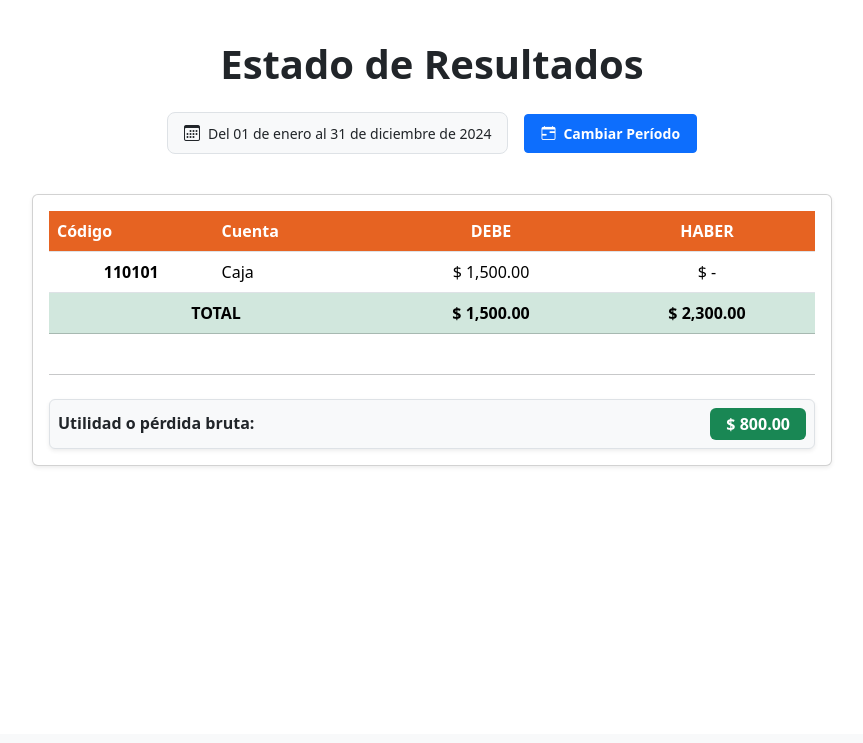
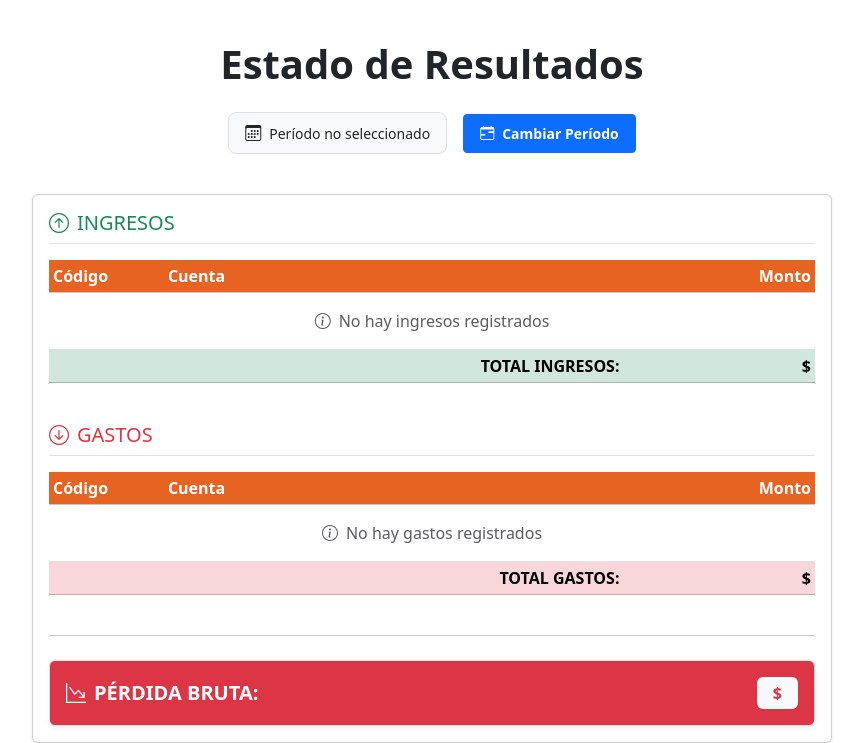
Before and after one commit to AndresMarinero/fiatech, a Django app: page /ChivoBits_app/estadoResultados/ in a window 1280 px wide. Shown: the part 66-809 px from the top of the page, without its empty margins (208-1071 px from the left). Before the commit the page ends 532 px from the top, so only its background shows below. Run offline with Django 5.2, Linux system fonts and the light colour scheme; some libraries are stand-ins or nearby versions.

Commit message:
Estado de resultado
primera version del estado de resultados

```diff
--- a/django_proyecto/ChivoBits_app/templates/EstadosFinancieros/estadoResultados.html
+++ b/django_proyecto/ChivoBits_app/templates/EstadosFinancieros/estadoResultados.html
@@ -20,7 +20,13 @@
                 <!-- Contenedor de fecha -->
                 <div class="bg-light text-dark px-3 py-2 rounded-3 border d-flex align-items-center">
                     <i class="bi bi-calendar3 me-2"></i>
-                    <span class="fw-medium small">Del 01 de enero al 31 de diciembre de 2024</span>
+                    <span class="fw-medium small">
+                        {% if fecha_inicio and fecha_fin %}
+                            Del {{ fecha_inicio|date:"d/m/Y" }} al {{ fecha_fin|date:"d/m/Y" }}
+                        {% else %}
+                            Período no seleccionado
+                        {% endif %}
+                    </span>
                 </div>
 
                 <!-- Botón -->
@@ -32,43 +38,115 @@
         </div>
     </div>
 
+    <!-- Mensajes de alerta -->
+    {% if messages %}
+        {% for message in messages %}
+            <div class="alert alert-{{ message.tags }} alert-dismissible fade show" role="alert">
+                {{ message }}
+                <button type="button" class="btn-close" data-bs-dismiss="alert" aria-label="Close"></button>
+            </div>
+        {% endfor %}
+    {% endif %}
+
     <!-- Tabla de estados de resultados centrada -->
     <div class="card shadow-sm mx-auto" style="max-width: 800px;">
         <div class="card-body">
+
+            <!-- SECCIÓN DE INGRESOS -->
+            <div class="mb-4">
+                <h5 class="text-success mb-3 border-bottom pb-2">
+                    <i class="bi bi-arrow-up-circle me-2"></i>INGRESOS
+                </h5>
                 <div class="table-responsive">
-                <table class="table table-hover align-middle text-center">
-                    <thead class="thead  text-start">
+                    <table class="table table-sm align-middle">
+                        <thead class="table-light">
                             <tr>
-                            <th scope="col">Código</th>
+                                <th scope="col" width="15%">Código</th>
                                 <th scope="col">Cuenta</th>
-                            <th scope="col" class="text-center">DEBE</th>
-                            <th scope="col" class="text-center">HABER</th>
+                                <th scope="col" width="25%" class="text-end">Monto</th>
                             </tr>
                         </thead>
-                    <tbody class="fs-6">
+                        <tbody>
+                            {% for ingreso in ingresos %}
                             <tr>
-                            <td><strong>110101</strong></td>
-                            <td class="text-start">Caja</td>
-                            <td>$ 1,500.00</td>
-                            <td>$ -</td>
+                                <td><strong>{{ ingreso.codigo }}</strong></td>
+                                <td class="text-start">{{ ingreso.nombre }}</td>
+                                <td class="text-end fw-bold fs-6 text-success">$ {{ ingreso.monto|floatformat:2 }}</td>
                             </tr>
+                            {% empty %}
+                            <tr>
+                                <td colspan="3" class="text-center text-muted py-3">
+                                    <i class="bi bi-info-circle me-2"></i>No hay ingresos registrados
+                                </td>
+                            </tr>
+                            {% endfor %}
                         </tbody>
                         <tfoot class="table-success">
                             <tr>
-                            <td colspan="2"><strong>TOTAL</strong></td>
-                            <td><strong>$ 1,500.00</strong></td>
-                            <td><strong>$ 2,300.00</strong></td>
+                                <td colspan="2" class="text-end"><strong>TOTAL INGRESOS:</strong></td>
+                                <td class="text-end"><strong>$ {{ total_ingresos|floatformat:2 }}</strong></td>
                             </tr>
                         </tfoot>
                     </table>
                 </div>
+            </div>
+
+            <!-- SECCIÓN DE GASTOS -->
+            <div class="mb-4">
+                <h5 class="text-danger mb-3 border-bottom pb-2">
+                    <i class="bi bi-arrow-down-circle me-2"></i>GASTOS
+                </h5>
+                <div class="table-responsive">
+                    <table class="table table-sm align-middle">
+                        <thead class="table-light">
+                            <tr>
+                                <th scope="col" width="15%">Código</th>
+                                <th scope="col">Cuenta</th>
+                                <th scope="col" width="25%" class="text-end">Monto</th>
+                            </tr>
+                        </thead>
+                        <tbody>
+                            {% for gasto in gastos %}
+                            <tr>
+                                <td><strong>{{ gasto.codigo }}</strong></td>
+                                <td class="text-start">{{ gasto.nombre }}</td>
+                                <td class="text-end fw-bold fs-6 text-danger">$ {{ gasto.monto|floatformat:2 }}</td>
+                            </tr>
+                            {% empty %}
+                            <tr>
+                                <td colspan="3" class="text-center text-muted py-3">
+                                    <i class="bi bi-info-circle me-2"></i>No hay gastos registrados
+                                </td>
+                            </tr>
+                            {% endfor %}
+                        </tbody>
+                        <tfoot class="table-danger">
+                            <tr>
+                                <td colspan="2" class="text-end"><strong>TOTAL GASTOS:</strong></td>
+                                <td class="text-end"><strong>$ {{ total_gastos|floatformat:2 }}</strong></td>
+                            </tr>
+                        </tfoot>
+                    </table>
+                </div>
+            </div>
+
             <!-- Línea divisoria -->
             <hr class="my-4">
 
             <!-- Sección de utilidad o pérdida -->
-            <div class="d-flex justify-content-between align-items-center p-2 border rounded mt-4 bg-light shadow-sm">
-                <h6 class="mb-0 fw-bold text-dark">Utilidad o pérdida bruta:</h6>
-                <span class="badge bg-success fs-6 px-3 py-2 text-white">$ 800.00</span>
+            <div class="d-flex justify-content-between align-items-center p-3 border rounded mt-4
+                        {% if utilidad_bruta >= 0 %}bg-success text-white{% else %}bg-danger text-white{% endif %}
+                        shadow-sm">
+                <h5 class="mb-0 fw-bold">
+                    {% if utilidad_bruta >= 0 %}
+                        <i class="bi bi-graph-up-arrow me-2"></i>UTILIDAD BRUTA:
+                    {% else %}
+                        <i class="bi bi-graph-down-arrow me-2"></i>PÉRDIDA BRUTA:
+                    {% endif %}
+                </h5>
+                <span class="badge bg-light {% if utilidad_bruta >= 0 %}text-success{% else %}text-danger{% endif %} fs-6 px-3 py-2">
+                    $ {{ utilidad_bruta|floatformat:2 }}
+                </span>
             </div>
         </div>
     </div>
@@ -83,18 +161,19 @@
                 <h5 class="modal-title" id="seleccionarPeriodoModalLabel">Seleccionar Período Contable</h5>
                 <button type="button" class="btn-close" data-bs-dismiss="modal" aria-label="Close"></button>
             </div>
-            <form method="POST" action="#">
+            <form method="POST" action="{% url 'estado_resultados' %}">
                 {% csrf_token %}
                 <div class="modal-body">
                     <div class="mb-3">
                         <label for="selectPeriodo" class="form-label">Seleccione un período:</label>
-                        <select id="selectPeriodo" class="form-select" name="periodo" required>
+                        <select id="selectPeriodo" class="form-select" name="periodo_id" required>
                             <option value="">Seleccionar</option>
-                            <option value="2024">2024</option>
-                            <option value="2023">2023</option>
-                            <option value="2022">2022</option>
-                            <option value="2021">2021</option>
-                            <option value="2020">2020</option>
+                            {% for periodo in periodos %}
+                                <option value="{{ periodo.id }}" {% if periodo.id == periodo_actual.id %}selected{% endif %}>
+                                    {{ periodo.año }} ({{ periodo.fecha_inicio|date:"d/m/Y" }} - {{ periodo.fecha_fin|date:"d/m/Y" }})
+                                    {% if periodo.estado == 'CERRADO' %} - CERRADO{% endif %}
+                                </option>
+                            {% endfor %}
                         </select>
                         <div class="invalid-feedback">Por favor seleccione un período</div>
                     </div>
--- a/django_proyecto/ChivoBits_app/urls/estadosFinancieros.py
+++ b/django_proyecto/ChivoBits_app/urls/estadosFinancieros.py
@@ -11,4 +11,6 @@ urlpatterns = [
     path('ajustes/cerrar-periodo/', estadosFinancieros.cerrar_periodo, name='cerrar_periodo'),
     path('balanceComprobacion/', estadosFinancieros.balance_comprobacion, name='balance_comprobacion'),
 
+    path('estado-resultados/', estadosFinancieros.estado_resultados, name='estado_resultados'),
+
 ]
--- a/django_proyecto/ChivoBits_app/views/estadosFinancieros.py
+++ b/django_proyecto/ChivoBits_app/views/estadosFinancieros.py
@@ -422,3 +422,105 @@ def calcular_gastos_totales(periodo):
     ).aggregate(total=Sum('debe'))['total'] or Decimal('0')
 
     return gastos
+
+def estado_resultados(request):
+    # Obtener el período seleccionado
+    periodo_id = request.POST.get('periodo_id') or request.GET.get('periodo_id')
+
+    if periodo_id:
+        try:
+            periodo_actual = PeriodoContable.objects.get(id=periodo_id)
+        except PeriodoContable.DoesNotExist:
+            periodo_actual = PeriodoContable.objects.filter(estado='CERRADO').first()
+            messages.warning(request, "El período seleccionado no existe.")
+    else:
+        periodo_actual = PeriodoContable.objects.filter(estado='CERRADO').first()
+
+    # Inicializar datos
+    ingresos = []
+    gastos = []
+    total_ingresos = Decimal('0')
+    total_gastos = Decimal('0')
+    utilidad_bruta = Decimal('0')
+    fecha_inicio = ""
+    fecha_fin = ""
+
+    if periodo_actual:
+        # Obtener fechas del período
+        fecha_inicio = periodo_actual.fecha_inicio
+        fecha_fin = periodo_actual.fecha_fin
+
+        # Buscar cuentas de INGRESO (grupo 51)
+        cuentas_ingresos = Cuenta.objects.filter(
+            Q(codigo__startswith='51') | Q(tipo='INGRESO')
+        )
+
+        # Buscar cuentas de GASTO (grupos 42, 43 y 41 si existen)
+        cuentas_gastos = Cuenta.objects.filter(
+            Q(codigo__startswith='41') | Q(codigo__startswith='42') |
+            Q(codigo__startswith='43') | Q(tipo='GASTO')
+        )
+
+        # Calcular ingresos
+        for cuenta in cuentas_ingresos:
+            transacciones = Transaccion.objects.filter(
+                cuenta=cuenta,
+                periodo=periodo_actual
+            ).aggregate(
+                total_debe=Sum('debe'),
+                total_haber=Sum('haber')
+            )
+
+            saldo_haber = transacciones['total_haber'] or Decimal('0')
+            saldo_debe = transacciones['total_debe'] or Decimal('0')
+
+            # Para cuentas de ingreso, el saldo está en el HABER
+            if saldo_haber > 0:
+                ingresos.append({
+                    'codigo': cuenta.codigo,
+                    'nombre': cuenta.nombre,
+                    'monto': saldo_haber
+                })
+                total_ingresos += saldo_haber
+
+        # Calcular gastos
+        for cuenta in cuentas_gastos:
+            transacciones = Transaccion.objects.filter(
+                cuenta=cuenta,
+                periodo=periodo_actual
+            ).aggregate(
+                total_debe=Sum('debe'),
+                total_haber=Sum('haber')
+            )
+
+            saldo_debe = transacciones['total_debe'] or Decimal('0')
+            saldo_haber = transacciones['total_haber'] or Decimal('0')
+
+            # Para cuentas de gasto, el saldo está en el DEBE
+            if saldo_debe > 0:
+                gastos.append({
+                    'codigo': cuenta.codigo,
+                    'nombre': cuenta.nombre,
+                    'monto': saldo_debe
+                })
+                total_gastos += saldo_debe
+
+        # Calcular utilidad bruta
+        utilidad_bruta = total_ingresos - total_gastos
+
+    # Obtener todos los períodos disponibles
+    periodos = PeriodoContable.objects.all().order_by('-año')
+
+    context = {
+        'ingresos': ingresos,
+        'gastos': gastos,
+        'total_ingresos': total_ingresos,
+        'total_gastos': total_gastos,
+        'utilidad_bruta': utilidad_bruta,
+        'periodo_actual': periodo_actual,
+        'periodos': periodos,
+        'fecha_inicio': fecha_inicio,
+        'fecha_fin': fecha_fin,
+    }
+
+    return render(request, 'EstadosFinancieros/estadoResultados.html', context)
```
Lines whose indentation alone changed are shown as unchanged.
